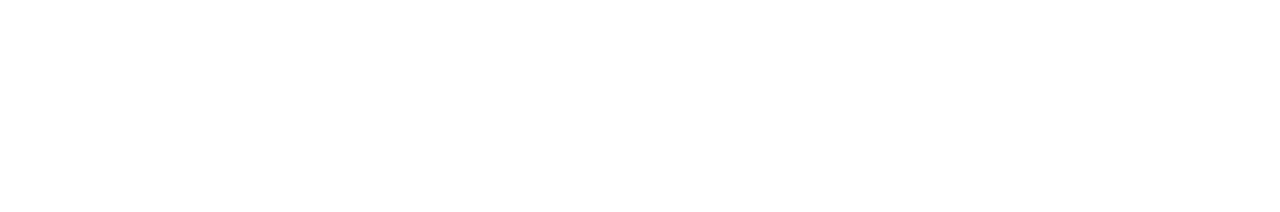
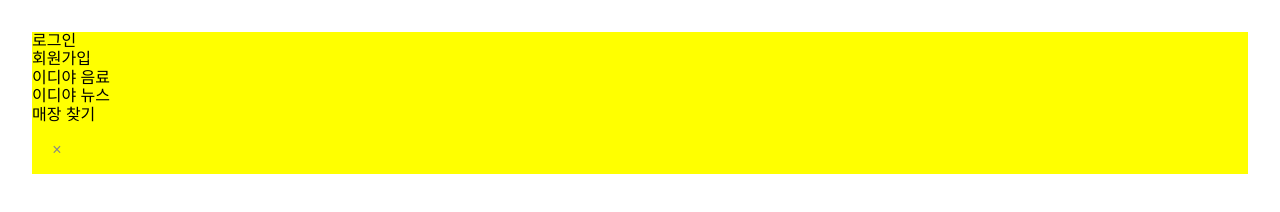
Before and after one commit to lumpyspaceyz/rwd, a website: page docs/components/navigation/index.html in a window 1280 px wide. Drawn offline with Linux system fonts and the light colour scheme.

Commit message:
네비게이션 컴포넌트 마크업

```diff
--- a/docs/components/navigation/index.css
+++ b/docs/components/navigation/index.css
@@ -5,3 +5,15 @@
   row-gap: 1rem;
   padding: 2rem;
 }
+
+.navigation {
+  background-color: yellow;
+}
+
+/* 모바일 디바이스 */
+@media (max-width: 768px) {
+}
+
+/* 데스크탑 디바이스 */
+@media (min-width: 768px) {
+}
--- a/docs/components/navigation/index.html
+++ b/docs/components/navigation/index.html
@@ -3,10 +3,28 @@
   <head>
     <meta charset="UTF-8" />
     <meta name="viewport" content="width=device-width, initial-scale=1.0" />
-    <title>컴포넌트</title>
+    <title>내비게이션 컴포넌트</title>
     <link rel="stylesheet" href="/css/style.css" />
   </head>
   <body>
-    <div class="component-container"></div>
+    <div class="component-container">
+      <nav class="navigation" aria-label="메인 메뉴">
+        <ul>
+          <li><a href="/views/signin.html">로그인</a></li>
+          <li><a href="/views/signup.html">회원가입</a></li>
+          <li><a href="/views/beverage.html">이디야 음료</a></li>
+          <li><a href="/views/news.html">이디야 뉴스</a></li>
+          <li><a href="/views/store.html">매장 찾기</a></li>
+        </ul>
+
+        <button
+          type="button"
+          class="button button-none button-scale button-close"
+          aria-label="메뉴 닫기"
+        >
+          <span class="close" aria-hidden="true">×</span>
+        </button>
+      </nav>
+    </div>
   </body>
 </html>
--- a/docs/css/components.css
+++ b/docs/css/components.css
@@ -1,3 +1,4 @@
 /* 로고 스타일 */
-@import '/components/logo/index.css';
-@import '/components/buttons/index.css';
+@import "/components/logo/index.css";
+@import "/components/buttons/index.css";
+@import "/components/navigation/index.css";
```
